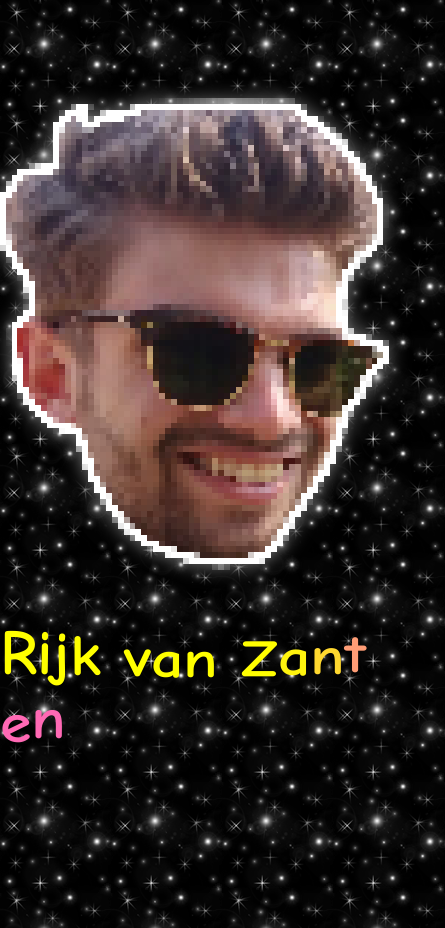
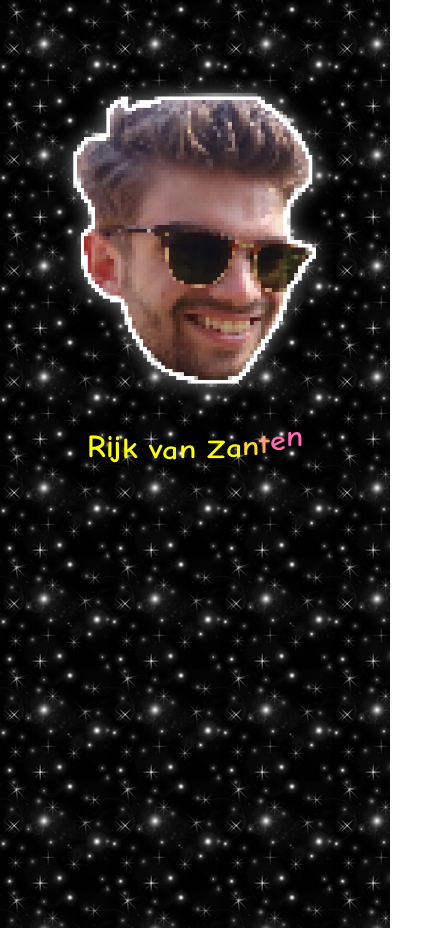
Before and after one commit to rijkvanzanten/visual-culture-seminar, a website built with Parcel: page hello-world/src/index.html in a window 390 px wide. Shown: the whole page, 445 px wide, since content can reach past the window. Built offline with nearby package versions, Linux system fonts and the light colour scheme.

Commit message:
Add some responsiveness

```diff
--- a/hello-world/src/index.html
+++ b/hello-world/src/index.html
@@ -3,6 +3,7 @@
   <head>
     <meta charset="utf-8" />
     <title>Rijk van Zanten</title>
+    <meta name="viewport" content="width=device-width, initial-scale=1">
 
     <link href="./style.scss" rel="stylesheet" />
     <script src="./script.js" defer></script>
--- a/hello-world/src/style.scss
+++ b/hello-world/src/style.scss
@@ -4,6 +4,7 @@
   font-family: inherit;
   line-height: inherit;
   color: inherit;
+  cursor: url("./cursor.png"), auto !important;
 }
 
 html {
@@ -30,6 +31,7 @@ main {
 
 img {
   animation: wiggle 0.4s infinite alternate steps(2);
+  max-width: 80vw;
 }
 
 @keyframes wiggle {
@@ -45,8 +47,14 @@ img {
 }
 
 h1 {
-  font-size: 4rem;
   margin-top: 2rem;
+  text-align: center;
+}
+
+@media screen and (min-width: 580px) {
+  h1 {
+    font-size: 4rem;
+  }
 }
 
 h1 span {
@@ -63,6 +71,10 @@ h1 span {
 
   10% {
     transform: translateY(0) scaleY(0.8);
+  }
+
+  20% {
+    color: yellow;
   }
 
   40% {
```
Also changed, not shown: hello-world/src/cursor.png (added), 1 other file.
